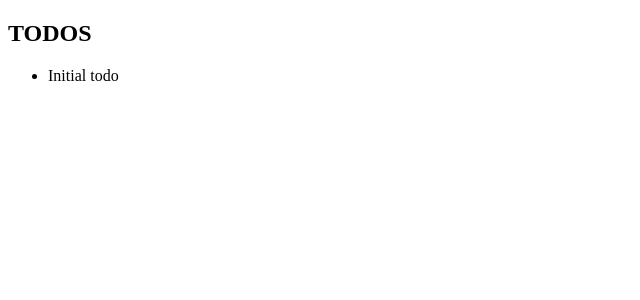
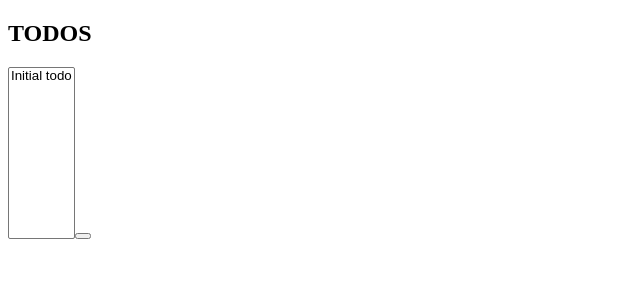
Before and after one commit to alomsimoy/todo-app, a React app: page / in a window 1280 px wide. Shown: the top 300 px of the page, without its empty margins (0-640 px from the left). Built offline with nearby package versions, Linux system fonts and the light colour scheme.

Commit message:
feature: Add item

```diff
--- /dev/null
+++ b/src/components/NewItemButton.js
@@ -0,0 +1,17 @@
+import React from 'react';
+import PropTypes from 'prop-types';
+
+const showPrompt = (callback) => {
+  const text = window.prompt('Enter a new Item');
+  callback(text);
+};
+
+const NewItemButton = ({ action }) => (
+  <button onClick={() => showPrompt(action)} />
+);
+
+NewItemButton.propTypes = {
+  actions: PropTypes.object.isRequired,
+};
+
+export default NewItemButton;
--- a/src/components/TodoList.js
+++ b/src/components/TodoList.js
@@ -3,9 +3,9 @@ import PropTypes from 'prop-types';
 import map from 'lodash/map';
 
 const TodoList = ({ todos }) => (
-  <ul>
-    { map(todos, ({text}) => <li>{text}</li>) }
-  </ul>
+  <select size="10" >
+    { map(todos, ({text}) => <option>{text}</option>) }
+  </select>
 );
 
 TodoList.propTypes = {
--- a/src/containers/App.js
+++ b/src/containers/App.js
@@ -4,28 +4,30 @@ import { bindActionCreators } from 'redux';
 import { connect } from 'react-redux';
 import * as TodoActions from '../actions';
 import TodoList from '../components/TodoList';
+import NewItemButton from '../components/NewItemButton';
 
 const App = ({todos, actions}) => (
   <div>
     <h2>TODOS</h2>
     <TodoList todos={todos} />
+    <NewItemButton action={actions.addTodo} />
   </div>
 );
 
 App.propTypes = {
   todos: PropTypes.array.isRequired,
-  actions: PropTypes.object.isRequired
+  actions: PropTypes.object.isRequired,
 };
 
 const mapStateToProps = state => ({
-  todos: state.todos
+  todos: state.todos,
 });
 
 const mapDispatchToProps = dispatch => ({
-    actions: bindActionCreators(TodoActions, dispatch)
+    actions: bindActionCreators(TodoActions, dispatch),
 });
 
 export default connect(
   mapStateToProps,
-  mapDispatchToProps
+  mapDispatchToProps,
 )(App);
```
